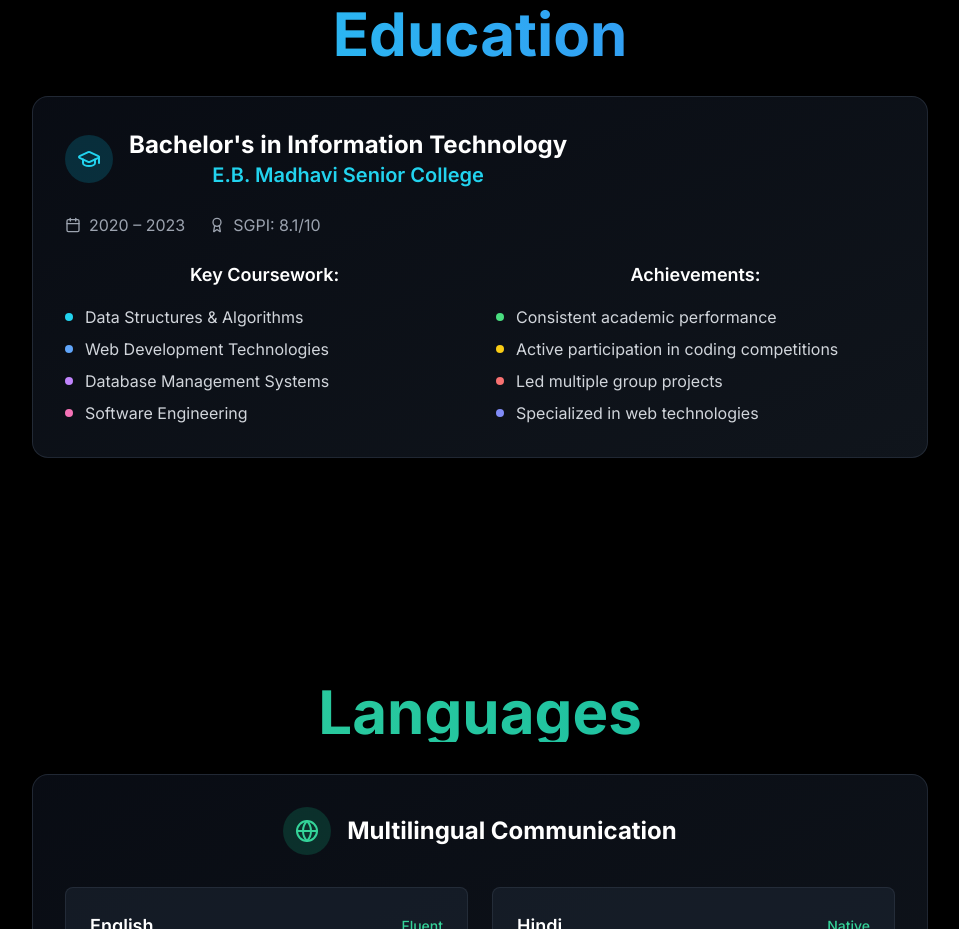
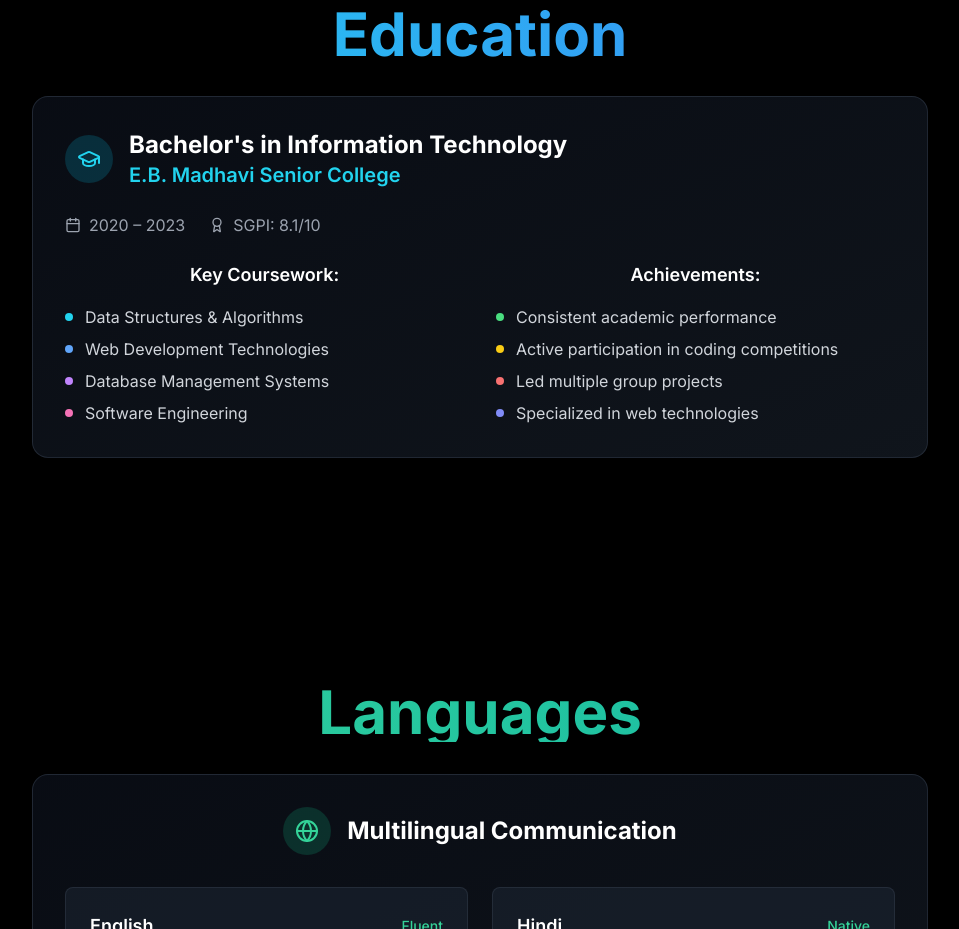
Before and after one commit to upadhyaysahil/Portfolio, a Next.js app: page / in a window 1280 px wide. Shown: the part 5160-6089 px from the top of the page, without its empty margins (160-1119 px from the left). Built offline with nearby package versions, Linux system fonts and the light colour scheme.

Commit message:
Update education.tsx

```diff
--- a/components/education.tsx
+++ b/components/education.tsx
@@ -32,7 +32,7 @@ export default function Education() {
               <div className="p-3 rounded-full bg-cyan-500/20 mr-4">
                 <GraduationCap className="w-6 h-6 text-cyan-400" />
               </div>
-              <div>
+              <div className="text-left">
                 <h3 className="text-2xl font-bold text-white">Bachelor's in Information Technology</h3>
                 <p className="text-xl text-cyan-400 font-semibold">E.B. Madhavi Senior College</p>
               </div>
```
